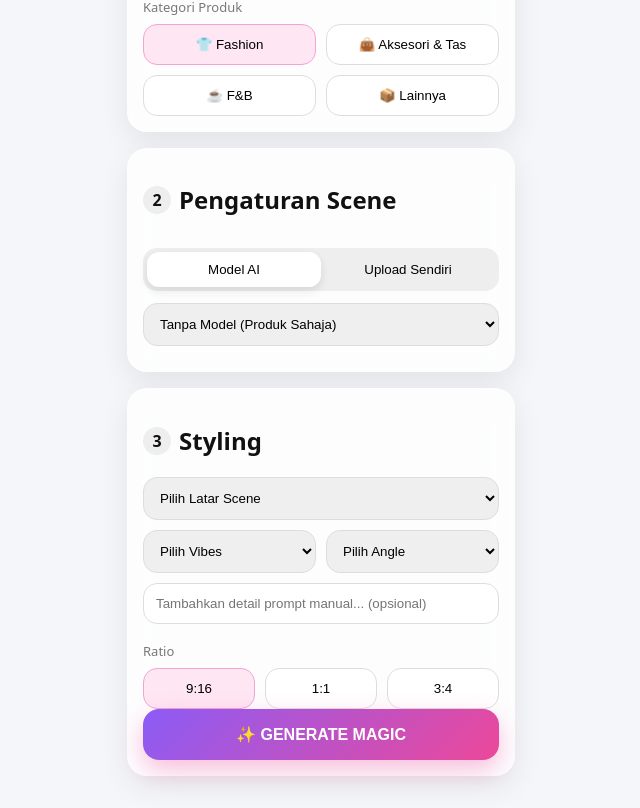
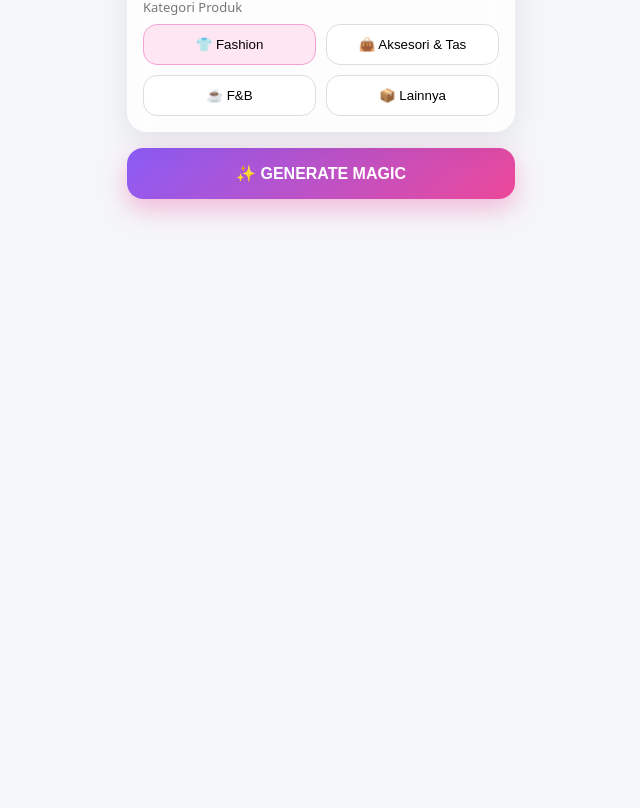
Before and after one commit to mohdshmrinmin-beep/ai-magic-affiliate-v2, a Next.js app: page / in a window 1280 px wide. Shown: the part 346-1154 px from the top of the page, without its empty margins (319-959 px from the left). After the commit the page ends 800 px from the top, so only its background shows below. Built offline with nearby package versions, Linux system fonts and the light colour scheme.

Commit message:
Update index.js

```diff
--- a/pages/index.js
+++ b/pages/index.js
@@ -1,12 +1,11 @@
 import { useState } from "react";
 
 export default function Home() {
+  const [kategori, setKategori] = useState("Fashion");
   const [loading, setLoading] = useState(false);
 
-  const handleGenerate = async () => {
+  const handleGenerate = () => {
     setLoading(true);
-
-    // simulasi proses AI (nanti sambung API Gemini)
     setTimeout(() => {
       setLoading(false);
     }, 3000);
@@ -14,6 +13,7 @@ export default function Home() {
 
   return (
     <>
+      {/* === UI ASAL KAU (JANGAN PADAM) === */}
       <div className="app">
         <h1 className="title">✨ AI Product Studio</h1>
 
@@ -32,94 +32,49 @@ export default function Home() {
           </div>
 
           <p className="label">Kategori Produk</p>
+
           <div className="grid-2">
-            <button className="chip active">👕 Fashion</button>
-            <button className="chip">👜 Aksesori & Tas</button>
-            <button className="chip">☕ F&B</button>
-            <button className="chip">📦 Lainnya</button>
+            <button
+              className={`chip ${kategori === "Fashion" ? "active" : ""}`}
+              onClick={() => setKategori("Fashion")}
+            >
+              👕 Fashion
+            </button>
+
+            <button
+              className={`chip ${kategori === "Aksesori" ? "active" : ""}`}
+              onClick={() => setKategori("Aksesori")}
+            >
+              👜 Aksesori & Tas
+            </button>
+
+            <button
+              className={`chip ${kategori === "FNB" ? "active" : ""}`}
+              onClick={() => setKategori("FNB")}
+            >
+              ☕ F&B
+            </button>
+
+            <button
+              className={`chip ${kategori === "Lainnya" ? "active" : ""}`}
+              onClick={() => setKategori("Lainnya")}
+            >
+              📦 Lainnya
+            </button>
           </div>
         </section>
 
-        {/* 2. Pengaturan Scene */}
-        <section className="card">
-          <div className="card-header">
-            <span className="step">2</span>
-            <h2>Pengaturan Scene</h2>
-          </div>
-
-          <div className="toggle">
-            <button className="toggle-btn active">Model AI</button>
-            <button className="toggle-btn">Upload Sendiri</button>
-          </div>
-
-          <select className="select">
-            <option>Tanpa Model (Produk Sahaja)</option>
-            <option>Wanita Berhijab</option>
-            <option>Wanita Non-Hijab</option>
-            <option>Pria</option>
-            <option>Anak Perempuan</option>
-            <option>Anak Laki-laki</option>
-          </select>
-        </section>
-
-        {/* 3. Styling */}
-        <section className="card">
-          <div className="card-header">
-            <span className="step">3</span>
-            <h2>Styling</h2>
-          </div>
-
-          <select className="select">
-            <option>Pilih Latar Scene</option>
-            <option>Studio Foto Minimalis</option>
-            <option>Jalanan Kota (Street Style)</option>
-            <option>Kafe Outdoor</option>
-            <option>Pantai</option>
-            <option>Kantor (Office Style)</option>
-          </select>
-
-          <div className="grid-2">
-            <select className="select">
-              <option>Pilih Vibes</option>
-              <option>Aesthetic</option>
-              <option>Minimalis</option>
-              <option>Colorful</option>
-              <option>Cozy / Hangat</option>
-            </select>
-
-            <select className="select">
-              <option>Pilih Angle</option>
-              <option>Close Up</option>
-              <option>Medium Shot</option>
-              <option>Full Body / Wide Shot</option>
-              <option>High Angle</option>
-              <option>Low Angle</option>
-            </select>
-          </div>
-
-          <input
-            className="input"
-            placeholder="Tambahkan detail prompt manual... (opsional)"
-          />
-
-          <p className="label">Ratio</p>
-          <div className="grid-3">
-            <button className="ratio active">9:16</button>
-            <button className="ratio">1:1</button>
-            <button className="ratio">3:4</button>
-          </div>
-
+        {/* === BUTTON ASAL + TAMBAH onClick === */}
         <button
           className="magic-btn"
           onClick={handleGenerate}
           disabled={loading}
         >
-            {loading ? "MAGIC SEDANG MENCIPTA…" : "✨ GENERATE MAGIC"}
+          ✨ GENERATE MAGIC
         </button>
-        </section>
       </div>
 
-      {/* LOADING OVERLAY */}
+      {/* === OVERLAY LOADING (TAMBAH SAHAJA) === */}
       {loading && (
         <div className="loading-overlay">
           <div className="loading-box">
```
Lines whose indentation alone changed are shown as unchanged.
